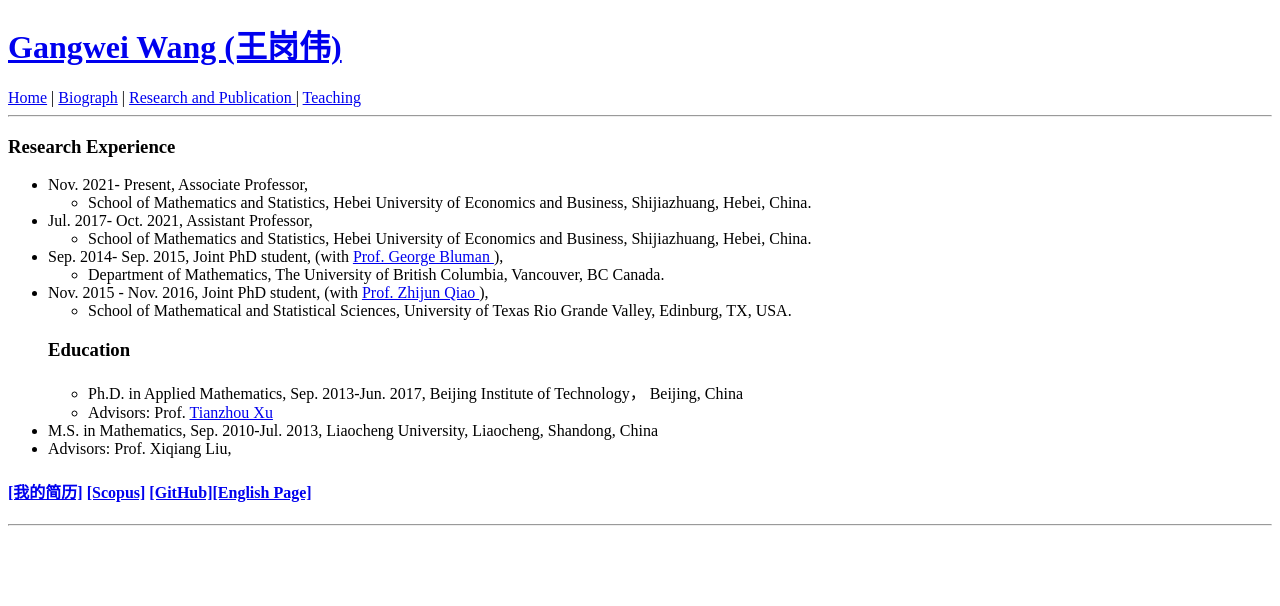
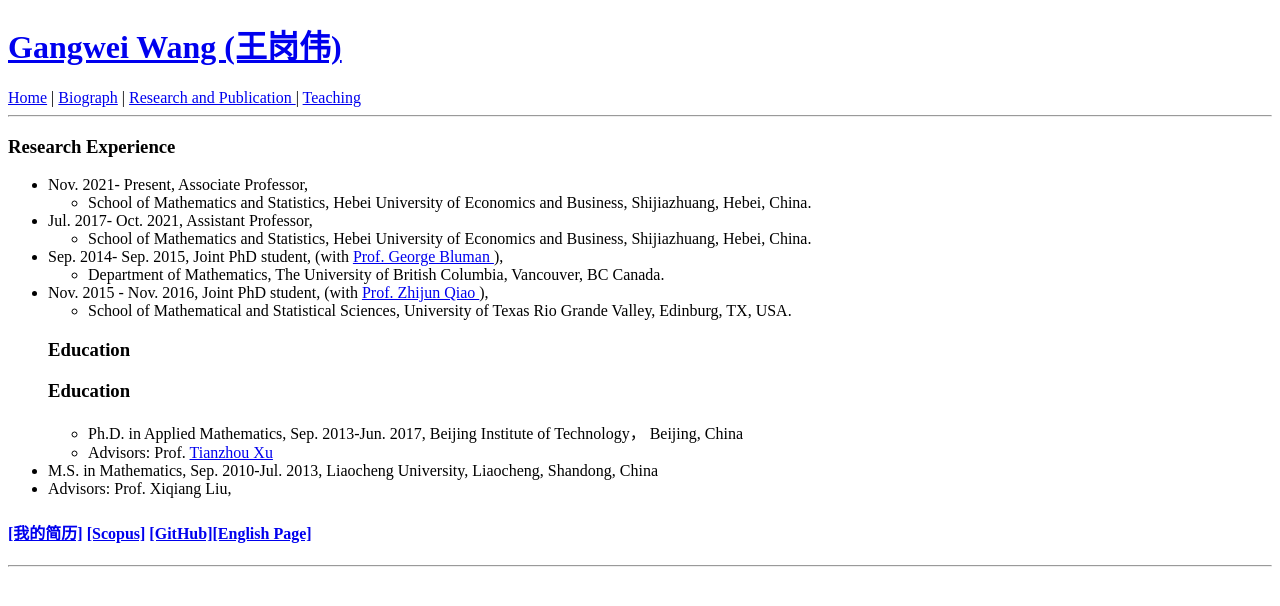
Before and after one commit to wanggangwei82/wanggangwei82.github.io, a Jekyll site: the page built from biography/index.html, in a window 1280 px wide. Shown: the top 606 px of the page. Built offline with Jekyll 4.4.1, drawn with Linux system fonts in a browser that asks for light colours.

Commit message:
Update index.html

```diff
--- a/biography/index.html
+++ b/biography/index.html
@@ -50,6 +50,10 @@ The University of British Columbia, Vancouver, BC Canada.</li>
 <!-- /wp:list --></li>
 <!-- /wp:list-item -->
 
+<!-- wp:heading {"level":3,"className":"wp-block-heading","fontSize":"normal"} -->
+<h3 class="wp-block-heading has-normal-font-size" id="h.p_RByi5P5CqQ6W">Education </h3>
+<!-- /wp:heading -->
+
 
 <!-- wp:heading {"level":3,"className":"wp-block-heading","fontSize":"normal"} -->
 <h3 class="wp-block-heading has-normal-font-size" id="h.p_ID_50">
```
